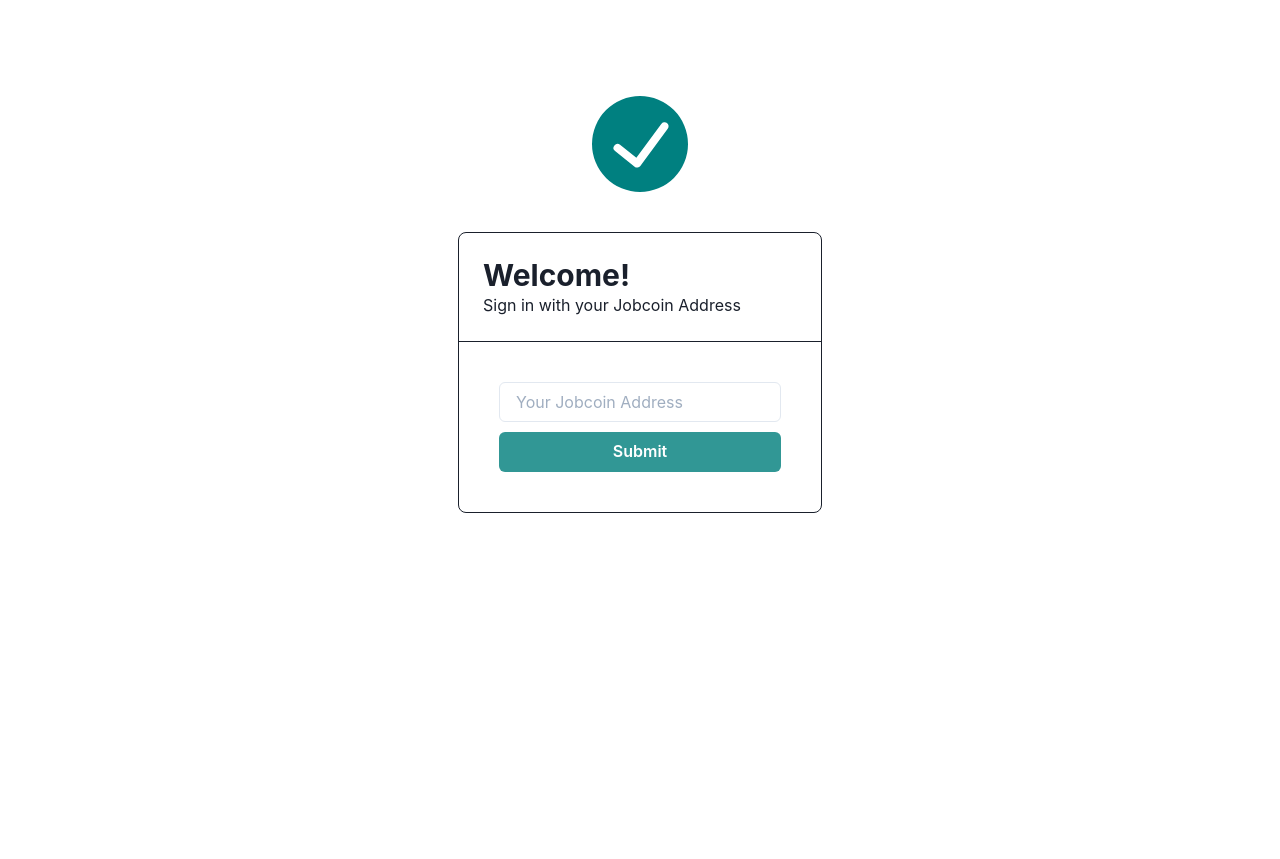
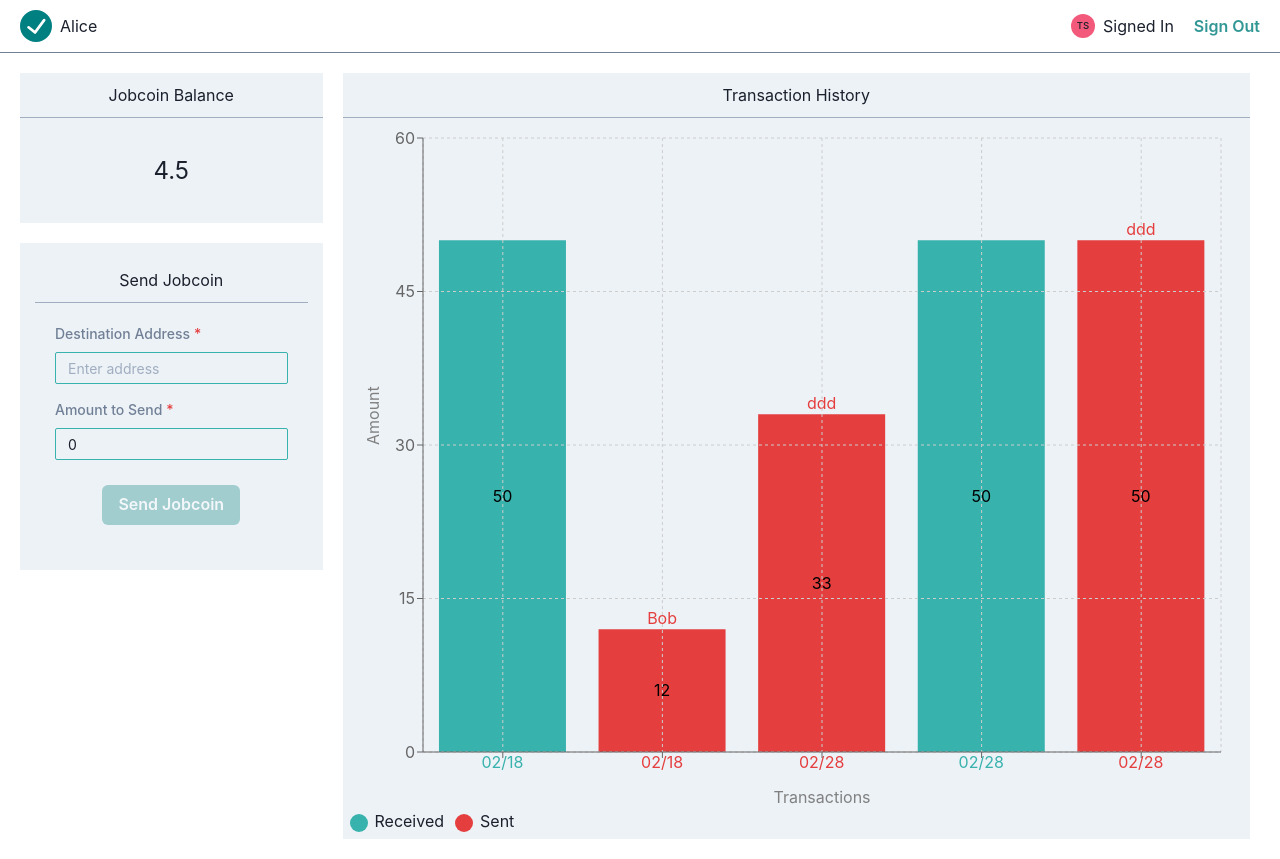
Before and after one commit to siggy-h/ng, a React (Create React App) app: page / in a window 1280 px wide. Before the commit the page ends 800 px from the top, so only its background shows below. Built offline with nearby package versions, Linux system fonts and the light colour scheme.

Commit message:
fixed issue with graph resizing

```diff
--- a/src/App.tsx
+++ b/src/App.tsx
@@ -1,15 +1,16 @@
 import React from "react";
-import * as client from "./client";
 import { UserContext } from "./context/UserContext";
 import Dashboard from "./scenes/Dashboard";
 import Signin from "./scenes/Signin";
 import { UserData } from "./types";
+import * as client from "./client";
 import { isInvalidUser } from "./utils";
+import { stubData } from "./StubData";
 
 function App() {
-    const [userAddress, setUserAddress] = React.useState("");
+    const [userAddress, setUserAddress] = React.useState("Alice");
     const [invalidSignin, setInvalidSigin] = React.useState(false);
-    const [user, setUser] = React.useState<UserData | null>(null);
+    const [user, setUser] = React.useState<UserData | null>(stubData);
 
     /**
      * TODO: Siggy :)
@@ -18,17 +19,17 @@ function App() {
      *  __ write some tests
      */
 
-    React.useEffect(() => {
-        const storedUserAddress = localStorage.getItem("userAddress");
+    // React.useEffect(() => {
+    //     const storedUserAddress = localStorage.getItem("userAddress");
 
-        if (storedUserAddress) {
-            setUserAddress(storedUserAddress);
-            client.getUserAddress(storedUserAddress).then((resp) => {
-                setUser(resp);
-            });
-        }
-        return () => localStorage.clear();
-    }, [setUserAddress, setUser]);
+    //     if (storedUserAddress) {
+    //         setUserAddress(storedUserAddress);
+    //         client.getUserAddress(storedUserAddress).then((resp) => {
+    //             setUser(resp);
+    //         });
+    //     }
+    //     return () => localStorage.clear();
+    // }, [setUserAddress, setUser]);
 
     function handleUserSubmit(address: string): void {
         if (!address) setInvalidSigin(true);
--- a/src/components/Graph.tsx
+++ b/src/components/Graph.tsx
@@ -26,13 +26,11 @@ const Graph: React.FC = () => {
     );
 
     return (
-        <ResponsiveContainer width="99%" aspect={3}>
-            <>
+        <>
+            <ResponsiveContainer width="99%" height="90%">
                 <BarChart
-                    width={600}
-                    height={400}
                     data={graphData}
-                    margin={{ top: 20, right: 20, bottom: 25, left: 5 }}
+                    margin={{ top: 20, right: 20, bottom: 25, left: 20 }}
                 >
                     <Bar dataKey="amount" label>
                         {graphData.map((entry) => {
@@ -61,16 +59,16 @@ const Graph: React.FC = () => {
                     </XAxis>
                     <YAxis>
                         <Label
-                            value="Trasfer Amount"
+                            value="Amount"
                             offset={10}
                             angle={-90}
-                            position="insideBottomLeft"
+                            position="insideLeft"
                         />
                     </YAxis>
                 </BarChart>
-                <GraphKey />
-            </>
-        </ResponsiveContainer>
+            </ResponsiveContainer>
+            <GraphKey />
+        </>
     );
 };
 
--- a/src/utils.ts
+++ b/src/utils.ts
@@ -28,7 +28,7 @@ export function tranactionToGData(
 
     // if the toAddress is the same as userAddress this is a credit
     const isCredit: boolean = userAddress === toAddress;
-    const time = DateTime.fromISO(timestamp).toFormat("D t");
+    const time = DateTime.fromISO(timestamp).toFormat("LL/dd");
 
     /**
      * If this is a credit show who it's from, if any.
```
